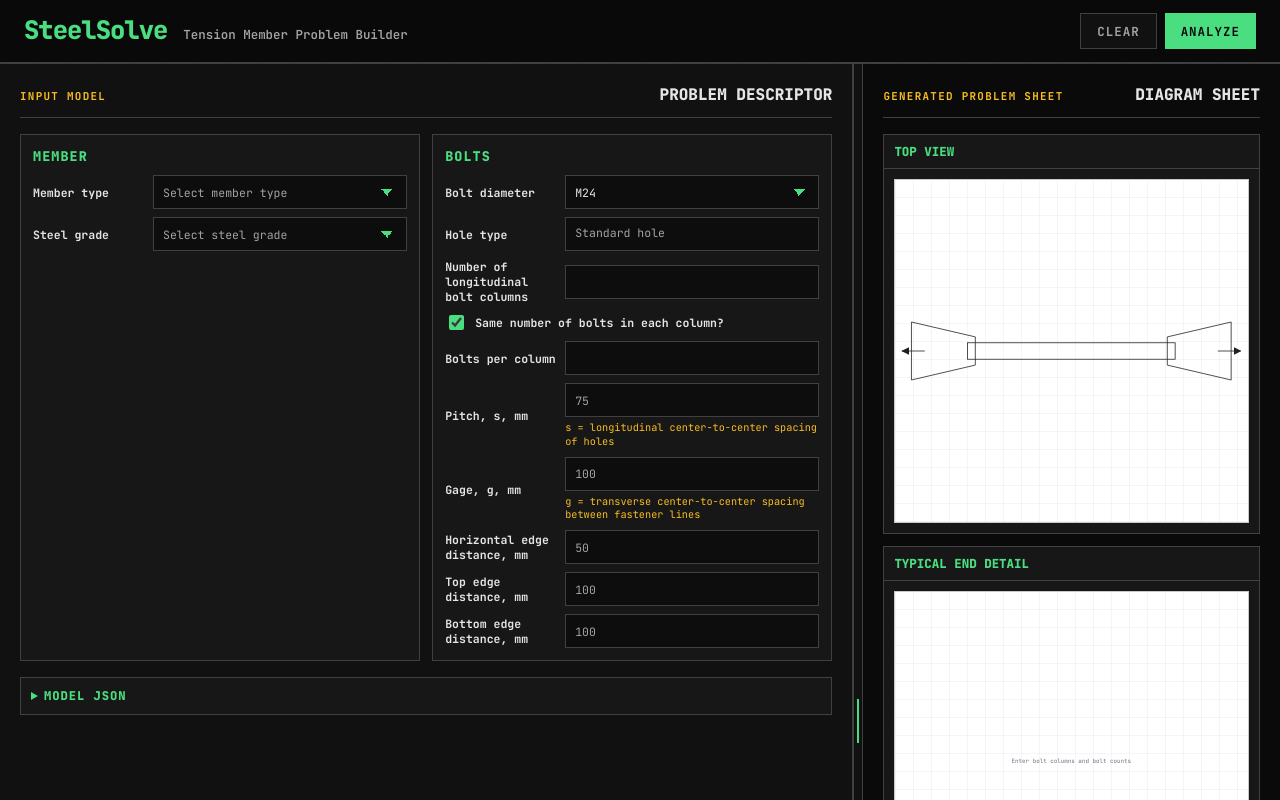
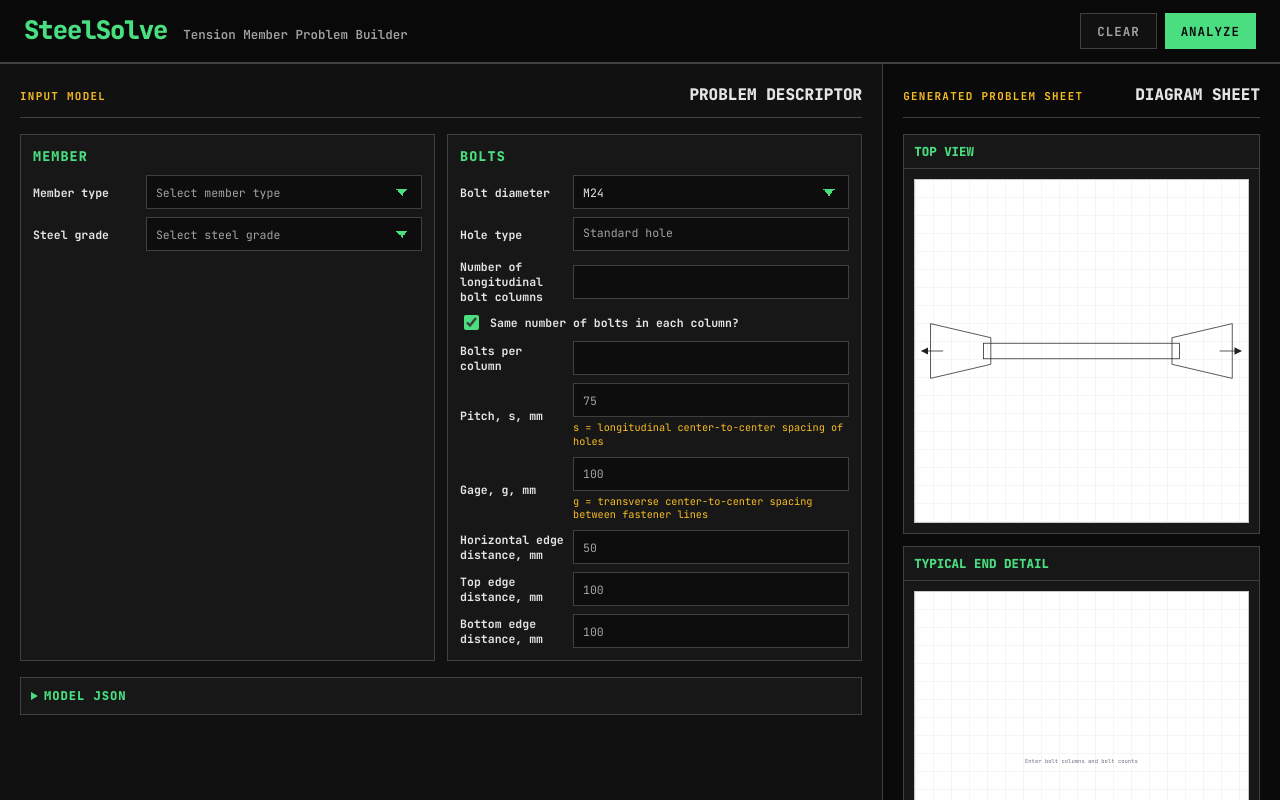
Before and after one commit to cadimaalik/warsamesolve, a React (Vite) app in the folder steelsolve/: page / in a window 1280 px wide. Shown: the top 800 px of the page. Built offline with nearby package versions, Linux system fonts and the light colour scheme.

Commit message:
Fix SteelSolve responsive builder layout

```diff
--- a/steelsolve/src/App.jsx
+++ b/steelsolve/src/App.jsx
@@ -2,7 +2,6 @@ import { useState } from 'react'
 import Header from './components/Header'
 import DescriptorPanel from './components/DescriptorPanel'
 import DiagramSheet from './components/DiagramSheet'
-import ResizableSplit from './components/ResizableSplit'
 import SolutionPage from './components/SolutionPage'
 import useSteelProblem from './state/useSteelProblem'
 import { validateProblem } from './utils/problemValidation'
@@ -47,10 +46,14 @@ export default function App() {
   return (
     <div className="app-shell">
       <Header onAnalyze={handleAnalyze} onClear={handleClear} />
-      <ResizableSplit>
-        <DescriptorPanel steelProblem={steelProblem} />
-        <DiagramSheet problem={steelProblem.problem} />
-      </ResizableSplit>
+      <main className="workspace" aria-label="SteelSolve tension member problem builder">
+        <div className="workspace-panel workspace-panel-left">
+          <DescriptorPanel steelProblem={steelProblem} />
+        </div>
+        <div className="workspace-panel workspace-panel-right">
+          <DiagramSheet problem={steelProblem.problem} />
+        </div>
+      </main>
     </div>
   )
 }
--- a/steelsolve/src/components/ResizableSplit.jsx
+++ /dev/null
@@ -1,84 +0,0 @@
-import { useCallback, useEffect, useRef, useState } from 'react'
-
-const STORAGE_KEY = 'steelsolve:descriptor-split'
-const DEFAULT_SPLIT = 66.67
-const MIN_DESCRIPTOR_WIDTH = 360
-const MIN_DIAGRAM_WIDTH = 320
-
-function getStoredSplit() {
-  const stored = window.localStorage.getItem(STORAGE_KEY)
-  const parsed = stored ? Number(stored) : DEFAULT_SPLIT
-  return Number.isFinite(parsed) ? parsed : DEFAULT_SPLIT
-}
-
-export default function ResizableSplit({ children }) {
-  const containerRef = useRef(null)
-  const [split, setSplit] = useState(getStoredSplit)
-  const [isDragging, setIsDragging] = useState(false)
-
-  const clampSplit = useCallback((nextSplit) => {
-    const container = containerRef.current
-    if (!container) {
-      return nextSplit
-    }
-
-    const width = container.getBoundingClientRect().width
-    const minLeft = (MIN_DESCRIPTOR_WIDTH / width) * 100
-    const maxLeft = 100 - (MIN_DIAGRAM_WIDTH / width) * 100
-    return Math.min(Math.max(nextSplit, minLeft), maxLeft)
-  }, [])
-
-  const updateFromPointer = useCallback((clientX) => {
-    const container = containerRef.current
-    if (!container) {
-      return
-    }
-
-    const rect = container.getBoundingClientRect()
-    const nextSplit = ((clientX - rect.left) / rect.width) * 100
-    setSplit(clampSplit(nextSplit))
-  }, [clampSplit])
-
-  useEffect(() => {
-    window.localStorage.setItem(STORAGE_KEY, String(split))
-  }, [split])
-
-  useEffect(() => {
-    if (!isDragging) {
-      return undefined
-    }
-
-    const handlePointerMove = (event) => updateFromPointer(event.clientX)
-    const handlePointerUp = () => setIsDragging(false)
-
-    window.addEventListener('pointermove', handlePointerMove)
-    window.addEventListener('pointerup', handlePointerUp)
-
-    return () => {
-      window.removeEventListener('pointermove', handlePointerMove)
-      window.removeEventListener('pointerup', handlePointerUp)
-    }
-  }, [isDragging, updateFromPointer])
-
-  return (
-    <main
-      ref={containerRef}
-      className={`workspace${isDragging ? ' is-resizing' : ''}`}
-      style={{ '--descriptor-width': `${split}%` }}
-      aria-label="SteelSolve tension member problem builder"
-    >
-      <div className="workspace-panel workspace-panel-left">{children[0]}</div>
-      <button
-        className="splitter"
-        type="button"
-        aria-label="Resize descriptor and diagram panels"
-        onPointerDown={(event) => {
-          event.preventDefault()
-          setIsDragging(true)
-          updateFromPointer(event.clientX)
-        }}
-      />
-      <div className="workspace-panel workspace-panel-right">{children[1]}</div>
-    </main>
-  )
-}
--- a/steelsolve/src/styles.css
+++ b/steelsolve/src/styles.css
@@ -193,16 +193,12 @@ p {
 }
 
 .workspace {
-  --descriptor-width: 66.67%;
   flex: 1;
   min-height: 0;
-  display: flex;
+  display: grid;
+  grid-template-columns: minmax(0, 1fr) clamp(320px, 31vw, 430px);
   background: var(--bg);
-}
-
-.workspace.is-resizing {
-  cursor: col-resize;
-  user-select: none;
+  overflow: hidden;
 }
 
 .workspace-panel {
@@ -212,13 +208,11 @@ p {
 }
 
 .workspace-panel-left {
-  flex: 0 0 var(--descriptor-width);
-  min-width: 360px;
+  min-width: 0;
 }
 
 .workspace-panel-right {
-  flex: 1 1 auto;
-  min-width: 320px;
+  min-width: 0;
 }
 
 .workspace-panel-left,
@@ -227,30 +221,13 @@ p {
   min-height: calc(100vh - 64px);
 }
 
-.splitter {
-  width: 10px;
-  min-height: 100%;
-  padding: 0;
-  border: 0;
-  border-left: 1px solid var(--border);
-  border-right: 1px solid var(--border);
-  background:
-    linear-gradient(var(--primary), var(--primary)) center / 2px 44px no-repeat,
-    var(--surface-2);
-  cursor: col-resize;
-}
-
-.splitter:hover,
-.workspace.is-resizing .splitter {
-  background:
-    linear-gradient(var(--accent), var(--accent)) center / 2px 52px no-repeat,
-    #151515;
-}
-
 .descriptor-panel,
 .diagram-sheet {
   width: 100%;
+  max-width: 100%;
+  min-width: 0;
   overflow-y: auto;
+  overflow-x: hidden;
 }
 
 .descriptor-panel {
@@ -297,11 +274,13 @@ p {
 
 .descriptor-list {
   display: grid;
-  grid-template-columns: repeat(auto-fit, minmax(260px, 1fr));
+  grid-template-columns: repeat(auto-fit, minmax(min(280px, 100%), 1fr));
   gap: calc(var(--grid) * 1.5);
+  min-width: 0;
 }
 
 .descriptor-group {
+  min-width: 0;
   background: var(--surface);
   border: 1px solid var(--border);
   padding: calc(var(--grid) * 1.5);
@@ -320,21 +299,25 @@ p {
 .descriptor-fields {
   display: grid;
   gap: calc(var(--grid) * 1);
+  min-width: 0;
 }
 
 .descriptor-row {
   display: grid;
-  grid-template-columns: minmax(112px, 0.42fr) minmax(150px, 1fr);
+  grid-template-columns: minmax(96px, 0.38fr) minmax(0, 1fr);
   align-items: center;
   gap: calc(var(--grid) * 1);
+  min-width: 0;
   color: var(--text-muted);
   font-family: 'JetBrains Mono', monospace;
   font-size: 0.72rem;
 }
 
 .descriptor-row span {
+  min-width: 0;
   color: var(--text);
   font-weight: 700;
+  overflow-wrap: anywhere;
 }
 
 .descriptor-row select,
@@ -342,6 +325,8 @@ p {
 .descriptor-row button,
 .fixed-value {
   width: 100%;
+  max-width: 100%;
+  min-width: 0;
   min-height: 34px;
   border: 1px solid var(--border);
   border-radius: 0;
@@ -412,6 +397,7 @@ p {
 .control-stack {
   display: grid;
   gap: 4px;
+  min-width: 0;
 }
 
 .control-stack small {
@@ -427,6 +413,7 @@ p {
 
 .fixed-value {
   color: var(--text-muted);
+  overflow-wrap: anywhere;
 }
 
 .checkbox-row {
@@ -454,6 +441,7 @@ p {
 }
 
 .section-properties {
+  min-width: 0;
   border: 1px solid rgba(74, 222, 128, 0.24);
   background: #101010;
   padding: calc(var(--grid) * 1.25);
@@ -461,8 +449,9 @@ p {
 
 .section-properties-grid {
   display: grid;
-  grid-template-columns: repeat(auto-fit, minmax(126px, 1fr));
+  grid-template-columns: repeat(auto-fit, minmax(min(118px, 100%), 1fr));
   gap: 8px;
+  min-width: 0;
 }
 
 .section-property {
@@ -487,7 +476,8 @@ p {
   font-size: 0.72rem;
   font-weight: 800;
   text-overflow: ellipsis;
-  white-space: nowrap;
+  white-space: normal;
+  overflow-wrap: anywhere;
 }
 
 .section-warning {
@@ -528,6 +518,8 @@ p {
   font-size: 0.68rem;
   line-height: 1.5;
   padding: calc(var(--grid) * 1.5);
+  white-space: pre-wrap;
+  overflow-wrap: anywhere;
 }
 
 .drawing-stack {
@@ -972,7 +964,22 @@ mjx-frac mjx-line {
   line-height: 1.5;
 }
 
-@media (max-width: 900px) {
+@media (max-width: 1100px) {
+  .workspace {
+    grid-template-columns: minmax(0, 1fr) minmax(300px, 36vw);
+  }
+
+  .descriptor-panel,
+  .diagram-sheet {
+    padding: calc(var(--grid) * 2);
+  }
+
+  .descriptor-row {
+    grid-template-columns: minmax(88px, 0.34fr) minmax(0, 1fr);
+  }
+}
+
+@media (max-width: 840px) {
   .app-header {
     min-height: 72px;
     align-items: flex-start;
@@ -981,16 +988,14 @@ mjx-frac mjx-line {
   }
 
   .workspace {
-    display: block;
+    display: grid;
+    grid-template-columns: 1fr;
+    overflow: visible;
   }
 
   .workspace-panel-left,
   .workspace-panel-right {
     min-height: auto;
-  }
-
-  .splitter {
-    display: none;
   }
 
   .descriptor-panel,
```
